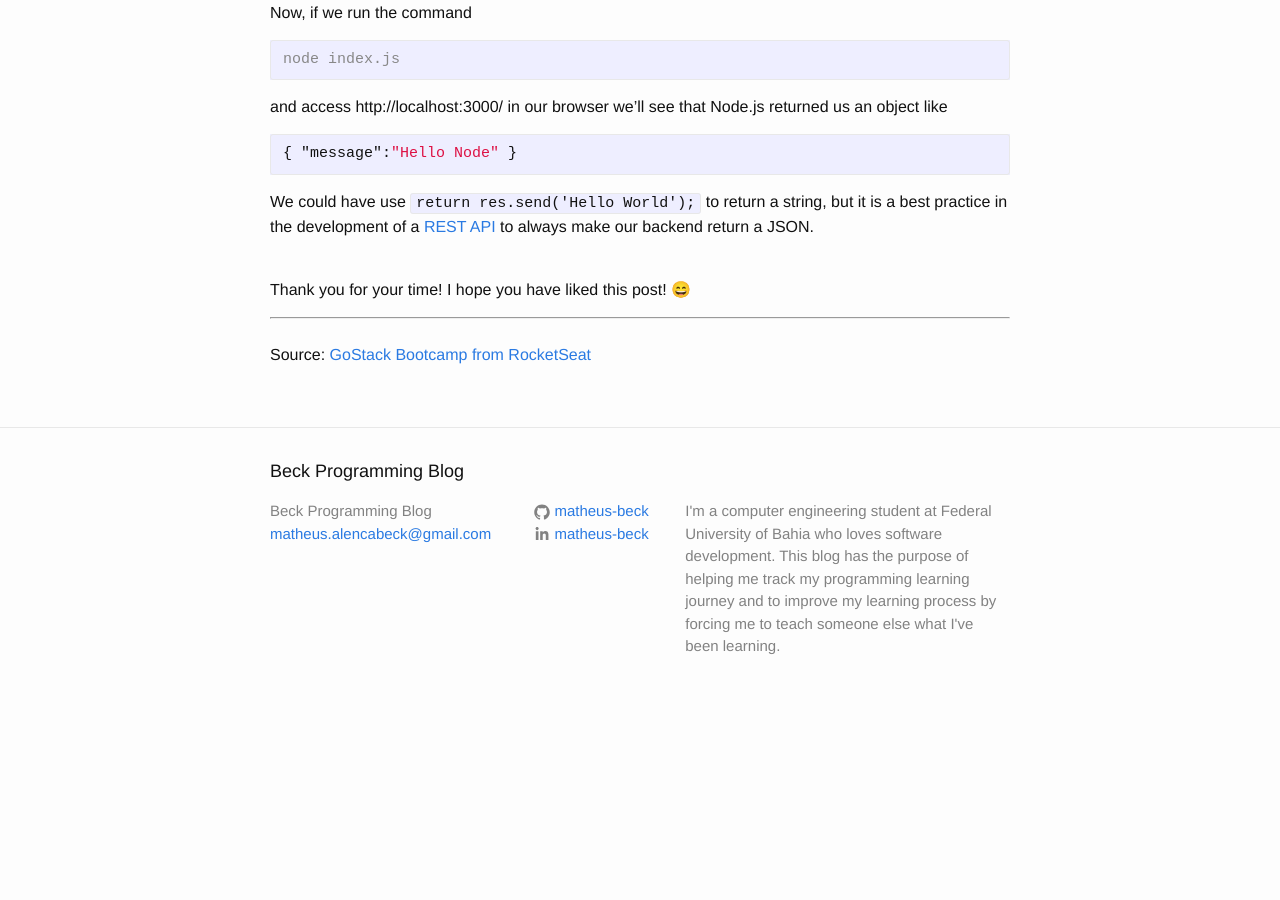
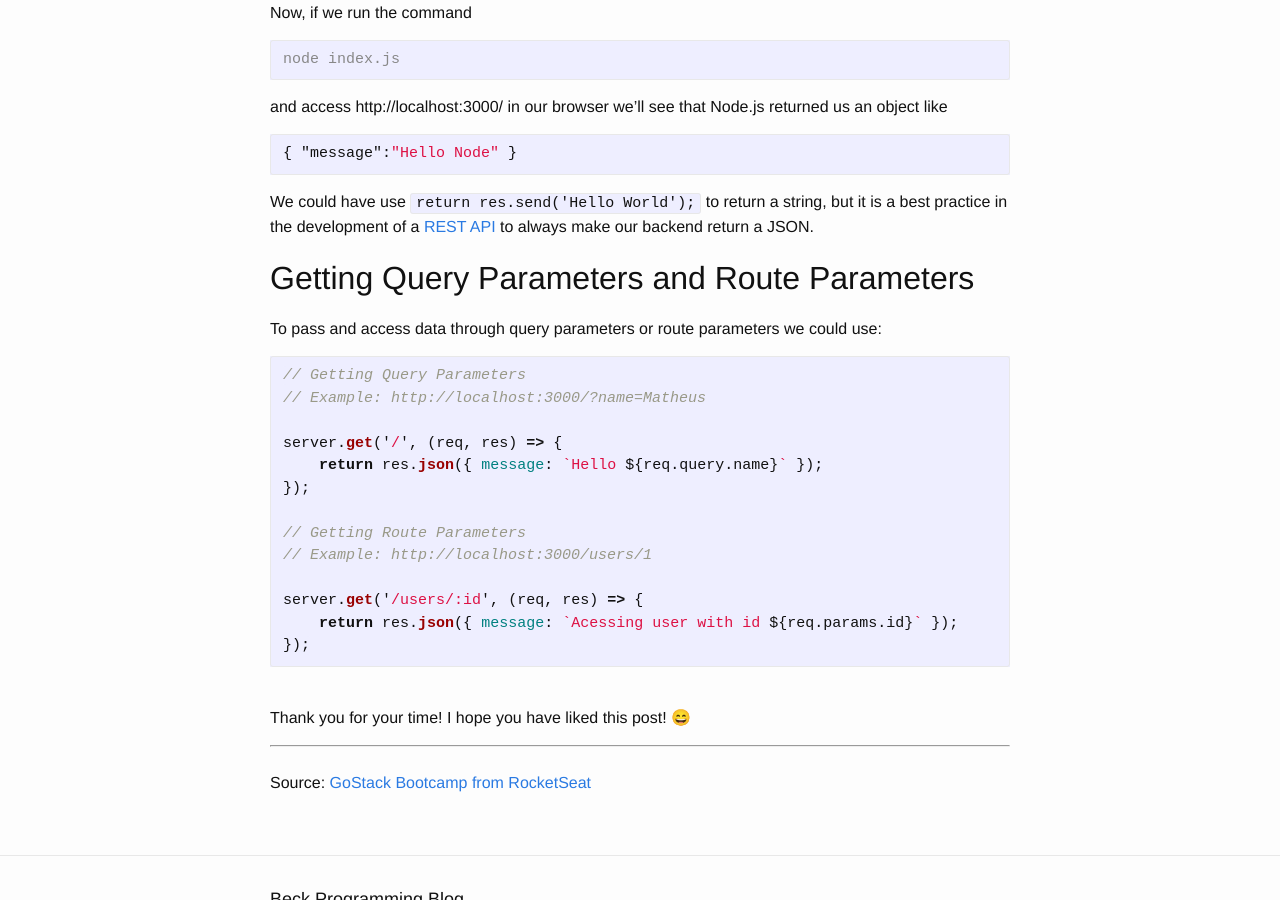
Before and after one commit to matheus-beck/blog, a Jekyll site: the page built from _posts/2019-08-20-introduction-to-node-js-and-express-js.md, in a window 1280 px wide and 900 px high, scrolled down 2501 px. Built offline with Jekyll 4.4.1, drawn with Linux system fonts in a browser that asks for light colours; emoji names are drawn with the system emoji font; before the commit the page ends 3219 px from its top, so only the background shows below that.

Commit message:
Update 2019-08-20-introduction-to-node-js-and-express-js.md

````diff
--- a/_posts/2019-08-20-introduction-to-node-js-and-express-js.md
+++ b/_posts/2019-08-20-introduction-to-node-js-and-express-js.md
@@ -80,6 +80,26 @@ and access http://localhost:3000/ in our browser we'll see that Node.js returned
 
 We could have use ```return res.send('Hello World');``` to return a string, but it is a best practice in the development of a [REST API][rest-api] to always make our backend return a JSON.
 
+## Getting Query Parameters and Route Parameters
+
+To pass and access data through query parameters or route parameters we could use:
+
+```javascript
+// Getting Query Parameters
+// Example: http://localhost:3000/?name=Matheus
+
+server.get('/', (req, res) => {
+    return res.json({ message: `Hello ${req.query.name}` });
+});
+
+// Getting Route Parameters
+// Example: http://localhost:3000/users/1
+
+server.get('/users/:id', (req, res) => {
+    return res.json({ message: `Acessing user with id ${req.params.id}` });
+});
+```
+
 
 <br>Thank you for your time! I hope you have liked this post! :smile:
 
````
